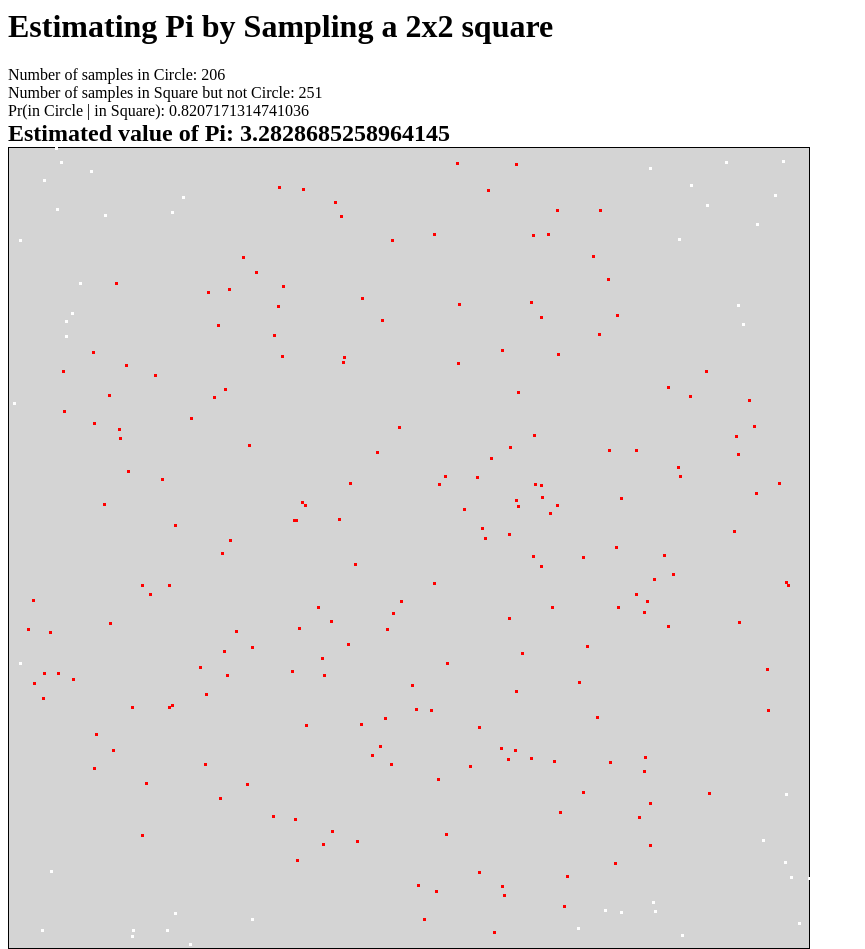
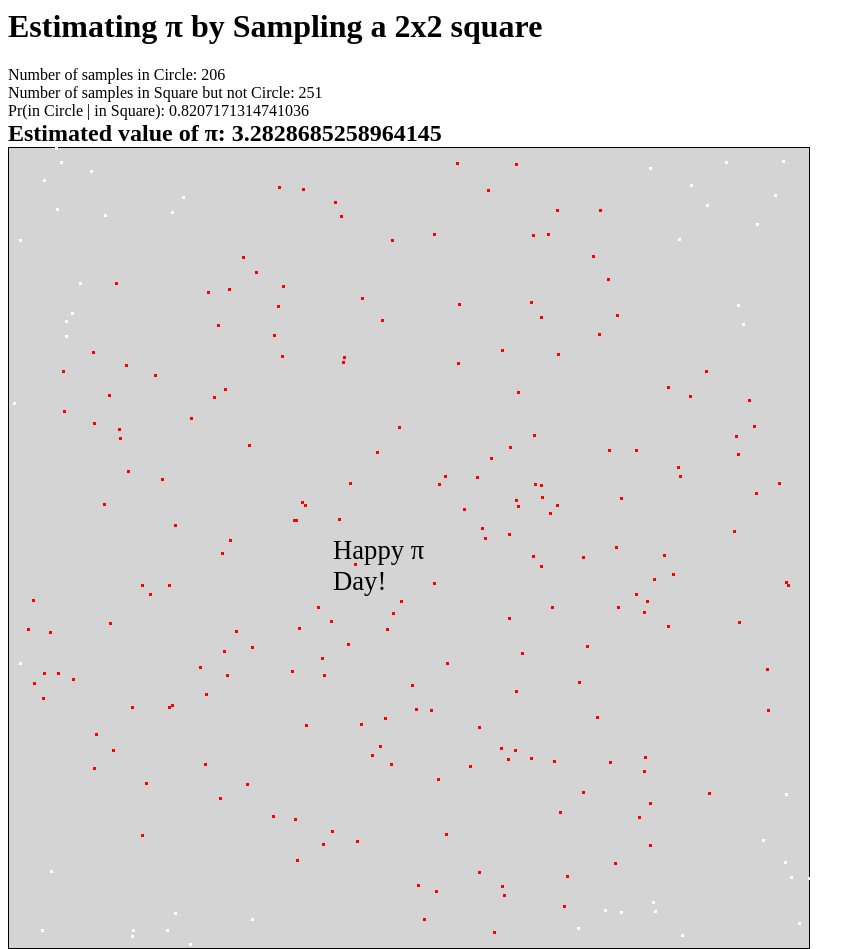
Before and after one commit to sacm-uw-madison/happy-pi-day, a plain HTML site: page index.html in a window 1280 px wide. Shown: the whole page, without its empty margins (0-865 px from the left). Drawn offline with Linux system fonts and the light colour scheme.

Commit message:
cosmetic changes

```diff
--- a/index.html
+++ b/index.html
@@ -1,6 +1,6 @@
 <html>
     <head>
-        <title>Happy Pi Day</title>
+        <title>Happy &pi; Day</title>
         <style>
             #estLine {
                 font-size: 18pt;
@@ -29,18 +29,30 @@
             div.point.out {
                 background: white;
             }
+
+            #greeting {
+                left: 324px;
+                top: 387px;
+                width: 151px;
+                height: 26px;
+                position: absolute;
+                font-size: 20pt;
+                z-index: 10;
+            }
         </style>
     </head>
     <body>
-        <h1>Estimating Pi by Sampling a 2x2 square</h1>
+        <h1>Estimating &pi; by Sampling a 2x2 square</h1>
 
         Number of samples in Circle: <span id="ncirc">0</span><br>
         Number of samples in Square but not Circle: <span id="nsq">0</span><br>
         Pr(in Circle | in Square): <span id="pr"></span><br>
 
-        <span id="estLine">Estimated value of Pi: <span id="est"></span></span><br>
+        <span id="estLine">Estimated value of &pi;: <span id="est"></span></span><br>
 
-        <div id="sq"></div>
+        <div id="sq">
+            <span id="greeting">Happy &pi; Day!</span>
+        </div>
 
         <script>
             const inCircle = (x, y) => {
```
